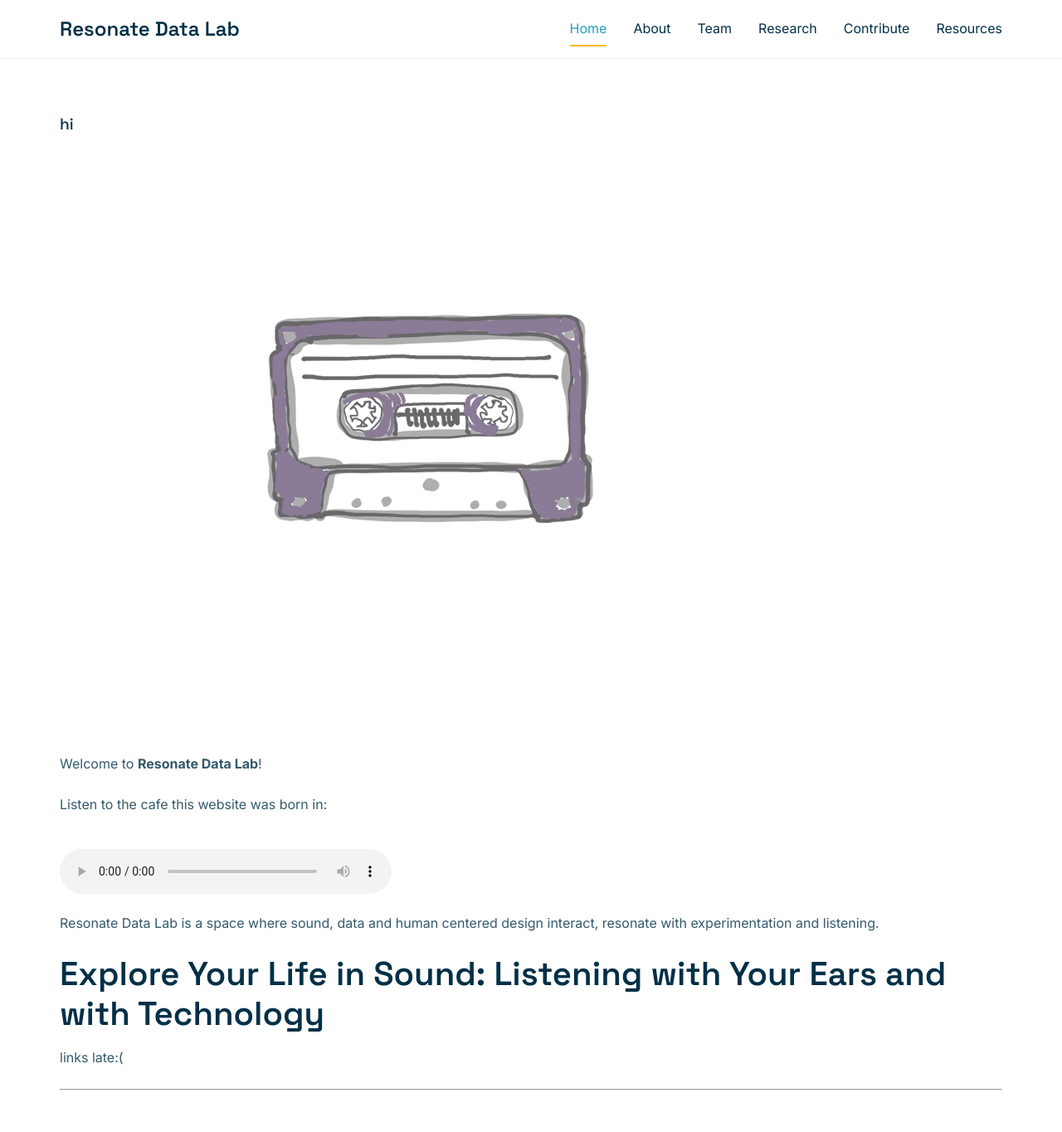
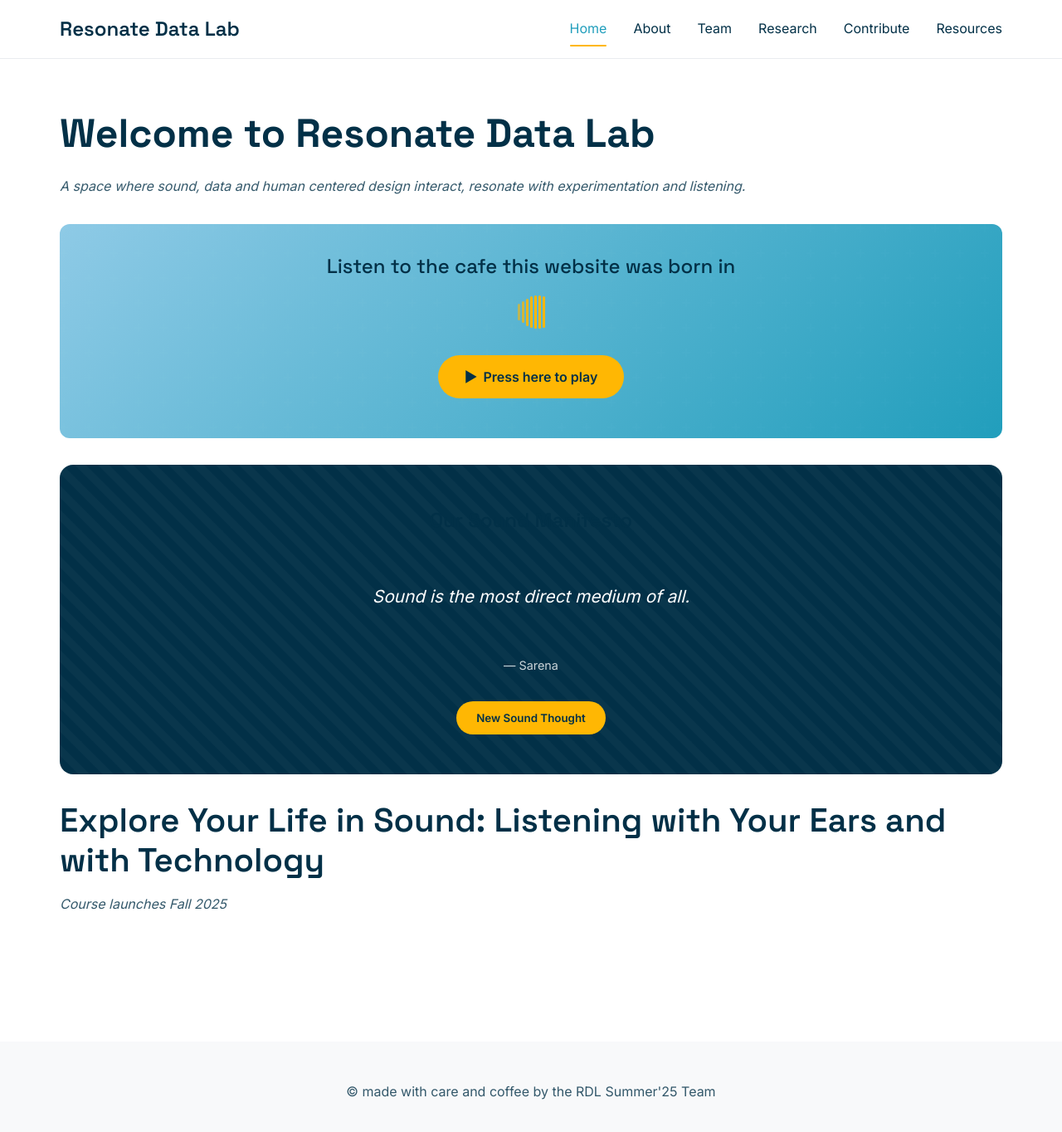
Before and after one commit to a421loop/Resonate-Data-Lab-Website-STRUCTURE, a Jekyll site: the page built from index.md, in a window 1280 px wide and 1400 px high. Shown: the top 1364 px of the window at 83% size. Built offline with Jekyll 4.4.1, drawn with Linux system fonts in a browser that asks for light colours.

Commit message:
Update index.md

```diff
--- a/index.md
+++ b/index.md
@@ -1,24 +1,39 @@
 ---
 layout: default
-title: hi
+title: Resonate Data Lab
 ---
 
-#### hi
-![tape-animated](/assets/tape-animated.gif)
+# Welcome to Resonate Data Lab
 
-Welcome to **Resonate Data Lab**!
+*A space where sound, data and human centered design interact, resonate with experimentation and listening.*
 
-Listen to the cafe this website was born in:
-<audio controls>
-  <source src="/assets/Colville Street Patisserie 2.m4a" type="audio/mp4">
+<div class="audio-section">
+  <h3>Listen to the cafe this website was born in</h3>
+  <div class="waveform">
+    <div class="waveform-bar"></div>
+    <div class="waveform-bar"></div>
+    <div class="waveform-bar"></div>
+    <div class="waveform-bar"></div>
+    <div class="waveform-bar"></div>
+    <div class="waveform-bar"></div>
+    <div class="waveform-bar"></div>
+  </div>
+  <button class="play-button" onclick="playAudio('cafe-audio')">Press here to play</button>
+  <audio id="cafe-audio" style="display: none;">
+    <source src="/assets/Colville Street Patisserie 2.m4a" type="audio/mp4">
+    Your browser does not support the audio element.
+  </audio>
+</div>
 
-  Your browser does not support the audio element.
-</audio>
-
-Resonate Data Lab is a space where sound, data and human centered design interact, resonate with experimentation and listening.
+<div class="manifesto-section">
+  <div class="manifesto-content">
+    <h3>Our Sound Manifesto</h3>
+    <div class="manifesto-quote" id="manifestoText">Click below to explore our team's thoughts on sound</div>
+    <div class="manifesto-author" id="manifestoAuthor"></div>
+    <button class="new-quote-btn" onclick="randomizeManifesto()">New Sound Thought</button>
+  </div>
+</div>
 
 ## Explore Your Life in Sound: Listening with Your Ears and with Technology
 
-links late:(
-
----
+*Course launches Fall 2025*
```
